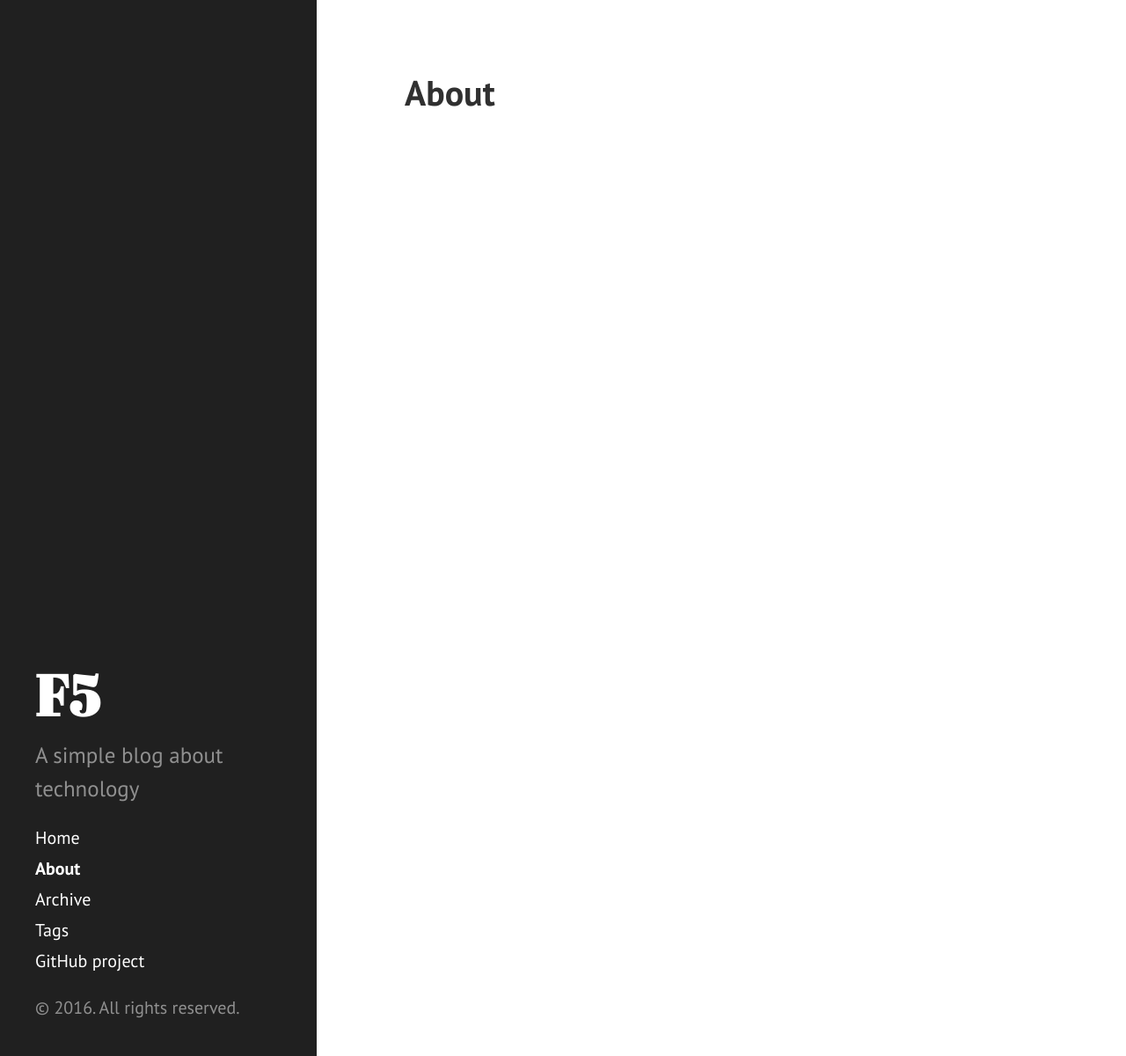
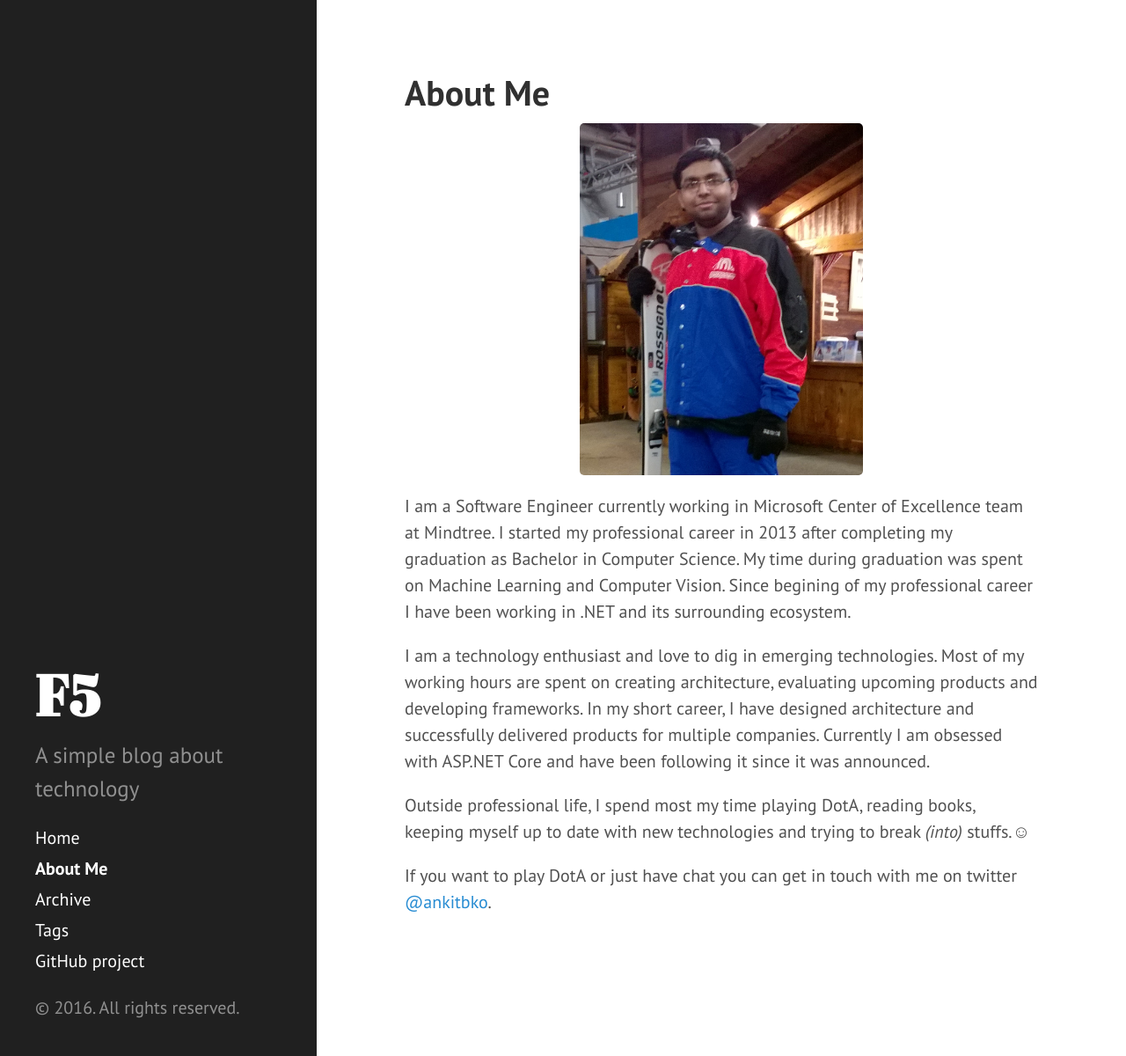
Before and after one commit to ankitbko/ankitbko.github.io, a Jekyll site: the page built from about.md, in a window 1280 px wide and 1200 px high. Shown: the whole window at 88% size. Built offline with Jekyll 4.4.1, drawn with Linux system fonts in a browser that asks for light colours.

Commit message:
Added about me

```diff
--- a/about.md
+++ b/about.md
@@ -1,4 +1,16 @@
 ---
 layout: page
-title: About
+title: About Me
 ---
+
+<div id="over">
+<img class="Centered" src= " {{ site.url }}/assets/img/me.jpg" height="400px" />
+</div>
+
+I am a Software Engineer currently working in Microsoft Center of Excellence team at Mindtree. I started my professional career in 2013 after completing my graduation as Bachelor in Computer Science. My time during graduation was spent on Machine Learning and Computer Vision. Since begining of my professional career I have been working in .NET and its surrounding ecosystem.
+
+I am a technology enthusiast and love to dig in emerging technologies. Most of my working hours are spent on creating architecture, evaluating upcoming products and developing frameworks. In my short career, I have designed architecture and successfully delivered products for multiple companies. Currently I am obsessed with ASP.NET Core and have been following it since it was announced.
+
+Outside professional life, I spend most my time playing DotA, reading books, keeping myself up to date with new technologies and trying to break *(into)* stuffs.☺
+
+If you want to play DotA or just have chat you can get in touch with me on twitter [@ankitbko](https://twitter.com/ankitbko).
--- a/public/css/site.css
+++ b/public/css/site.css
@@ -58,3 +58,27 @@
    border-left-color: #6a9fb5;
 }
 /* [END] POST TAGS STYLING*/
+
+*
+{
+    padding: 0;
+    margin: 0;
+}
+#over
+{
+    width:100%;
+    height:100%;
+    text-align: center; /*handles the horizontal centering*/
+}
+/*handles the vertical centering*/
+.Centerer
+{
+    display: inline-block;
+    height: 100%;
+    vertical-align: middle;
+}
+.Centered
+{
+    display: inline-block;
+    vertical-align: middle;
+}
```
Also changed, not shown: assets/img/me.jpg (added).
